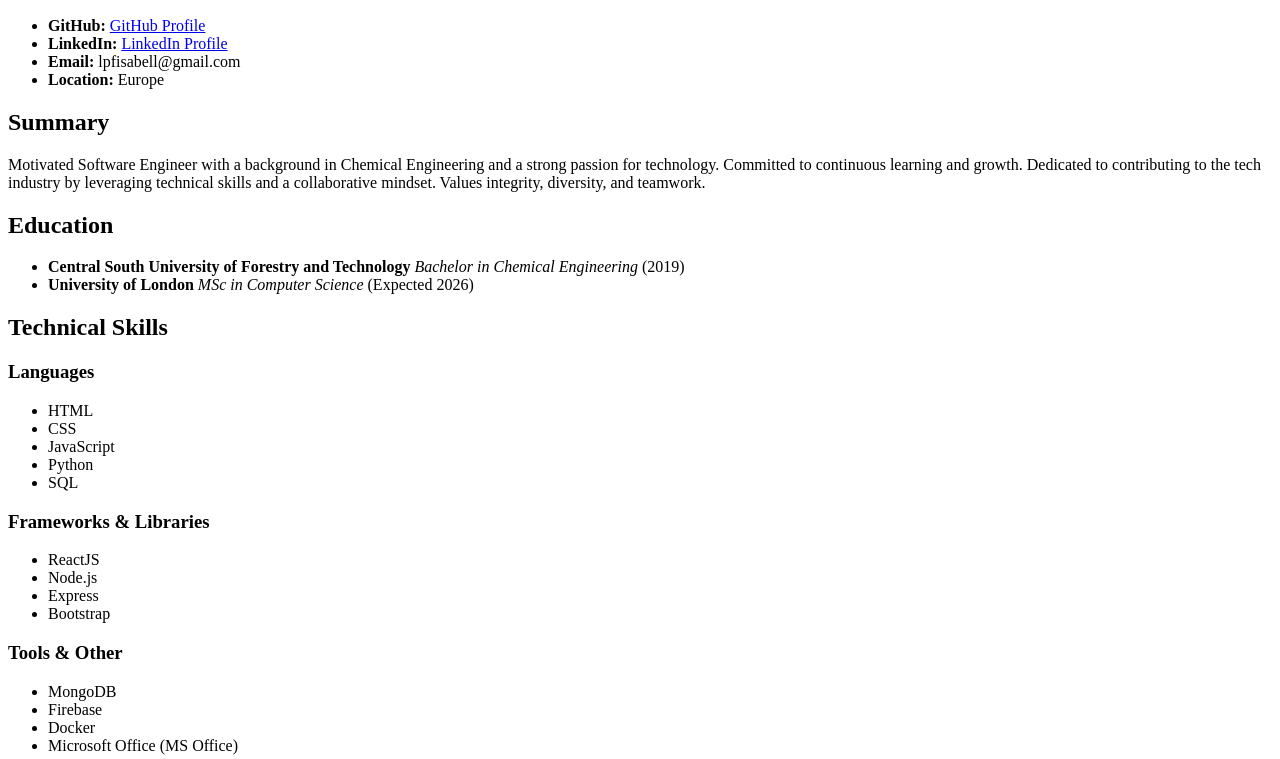
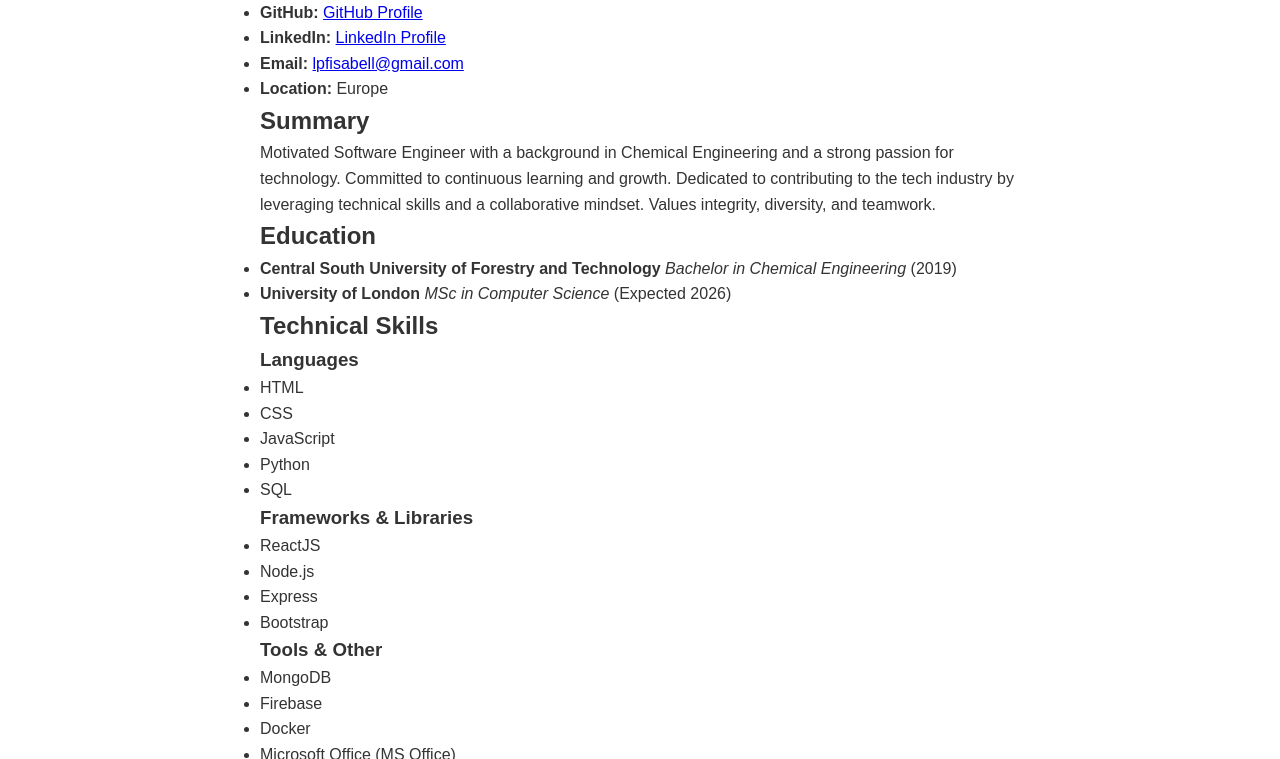
Before and after one commit to 117Isabell/rsschool-cv, a plain HTML site: page index.html in a window 1280 px wide. Shown: the part 110-869 px from the top of the page. Drawn offline with Linux system fonts and the light colour scheme.

Commit message:
style: style the body

```diff
--- a/index.html
+++ b/index.html
@@ -23,7 +23,10 @@
           >LinkedIn Profile</a
         >
       </li>
-      <li><strong>Email:</strong> lpfisabell@gmail.com</li>
+      <li>
+        <strong>Email:</strong>
+        <a href="mailto:lpfisabell@gmail.com">lpfisabell@gmail.com</a>
+      </li>
       <li><strong>Location:</strong> Europe</li>
     </ul>
 
--- a/style.css
+++ b/style.css
@@ -0,0 +1,14 @@
+* {
+  margin: 0;
+  padding: 0;
+  box-sizing: border-box;
+}
+
+body {
+  font-family: Arial, sans-serif;
+  line-height: 1.6;
+  max-width: 800px;
+  margin: 0 auto;
+  padding: 20px;
+  color: #333;
+}
```
